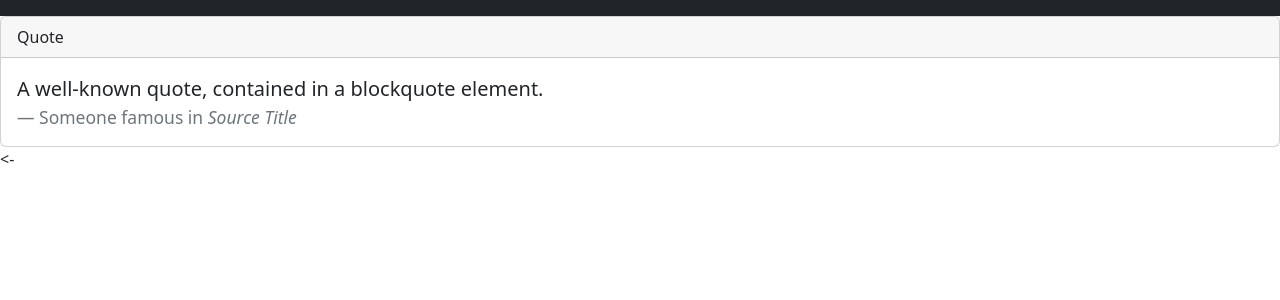
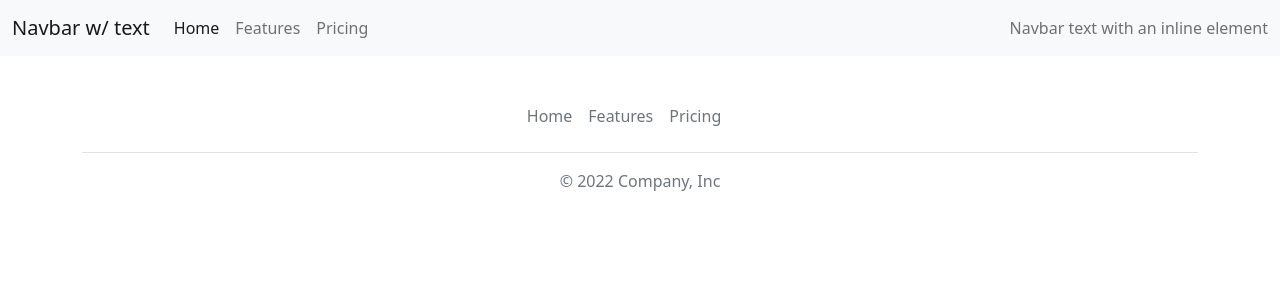
Before and after one commit to LuciMadri/TiendaWeb, a Spring app: template Tienda/src/main/resources/templates/plantilla/template.html in a window 1280 px wide. Shown: the top 300 px of the page. Run offline with Thymeleaf, Linux system fonts and the light colour scheme; the template is opened without the code that fills it, so the values that code supplies are empty.

Commit message:
SEMANA 08 pt2

```diff
--- a/Tienda/src/main/resources/templates/plantilla/template.html
+++ b/Tienda/src/main/resources/templates/plantilla/template.html
@@ -1,6 +1,9 @@
 <html xmlns:th="http://www.thymeleaf.org">
+    <!-- Donde yo vaya a utilizar la palabra head en otros htmls
+        Va a ser sustituido por todo el codigo que este en la etiqueta
+        Head-->
     <head th:fragment="head">
-        <title>TODO supply a title</title>
+        <title>Mi tienda</title>
         <meta charset="UTF-8">
         <meta name="viewport" content="width=device-width, initial-scale=1.0">
         <meta name="viewport" content="width=device-width, initial-scale=1.0">
@@ -9,23 +12,51 @@
         <script src="https://cdn.jsdelivr.net/npm/bootstrap@5.2.0-beta1/dist/js/bootstrap.bundle.min.js" integrity="sha384-pprn3073KE6tl6bjs2QrFaJGz5/SUsLqktiwsUTF55Jfv3qYSDhgCecCxMW52nD2" crossorigin="anonymous"></script>
     </head>
     <body>
-        <nav class="navbar navbar-dark bg-dark">
+        <!-- Header -->
+        <header th:fragment="header">
+            <nav class="navbar navbar-expand-lg bg-light">
+                <div class="container-fluid">
+                    <a class="navbar-brand" href="#">Navbar w/ text</a>
+                    <button class="navbar-toggler" type="button" data-bs-toggle="collapse" data-bs-target="#navbarText" aria-controls="navbarText" aria-expanded="false" aria-label="Toggle navigation">
+                        <span class="navbar-toggler-icon"></span>
+                    </button>
+                    <div class="collapse navbar-collapse" id="navbarText">
+                        <ul class="navbar-nav me-auto mb-2 mb-lg-0">
+                            <li class="nav-item">
+                                <a class="nav-link active" aria-current="page" href="#">Home</a>
+                            </li>
+                            <li class="nav-item">
+                                <a class="nav-link" href="#">Features</a>
+                            </li>
+                            <li class="nav-item">
+                                <a class="nav-link" href="#">Pricing</a>
+                            </li>
+                        </ul>
+                        <span class="navbar-text">
+                            Navbar text with an inline element
+                        </span>
+                    </div>
+                </div>
+            </nav>
+        </header>
 
-        </nav>
+        <!-- Footer -->
+        <footer th:fragment="footer">
+            <div class="container">
+                <footer class="py-3 my-4">
+                    <ul class="nav justify-content-center border-bottom pb-3 mb-3">
+                        <li class="nav-item"><a href="#" class="nav-link px-2 text-muted">Home</a></li>
+                        <li class="nav-item"><a href="#" class="nav-link px-2 text-muted">Features</a></li>
+                        <li class="nav-item"><a href="#" class="nav-link px-2 text-muted" >Pricing</a></li>
+                        <li class="nav-item"><a th:with="urlBuilder=${T(org.springframework.web.servlet.support.ServletUriComponentsBuilder).fromCurrentRequest()}"
+                                                th:text="${urlBuilder.replaceQueryParam('lang', 'es').toUriString()}"
+                                                class="nav-link px-2 text-muted">ES</a></li>
+                        <li class="nav-item"><a th:with="urlBuilder=${T(org.springframework.web.servlet.support.ServletUriComponentsBuilder).fromCurrentRequest()}"
+                                                th:text="${urlBuilder.replaceQueryParam('lang','en').toUriString()}"  class="nav-link px-2 text-muted">EN</a></li>
+                    </ul>
+                    <p class="text-center text-muted">&copy; 2022 Company, Inc</p>
+                </footer>
+            </div>
+        </footer>
 
-        <div class="card">
-            <div class="card-header">
-                Quote
-            </div>
-            <div class="card-body">
-                <blockquote class="blockquote mb-0">
-                    <p>A well-known quote, contained in a blockquote element.</p>
-                    <footer class="blockquote-footer">Someone famous in <cite title="Source Title">Source Title</cite></footer>
-                </blockquote>
-            </div>
-        </div>
     </body>
-
-
-
-    <-<!-- il8n --- internacionalizacion  -->
```
Also changed, not shown: Tienda/src/main/java/com/tienda/WebConfig.java (+42 -1 lines), Tienda/src/main/resources/messages.properties (+7 -0 lines), Tienda/src/main/resources/messages_en.properties (+9 -0 lines), Tienda/src/main/resources/messages_es.properties (+9 -0 lines), Tienda/src/main/resources/templates/personas.html (+24 -18 lines).
